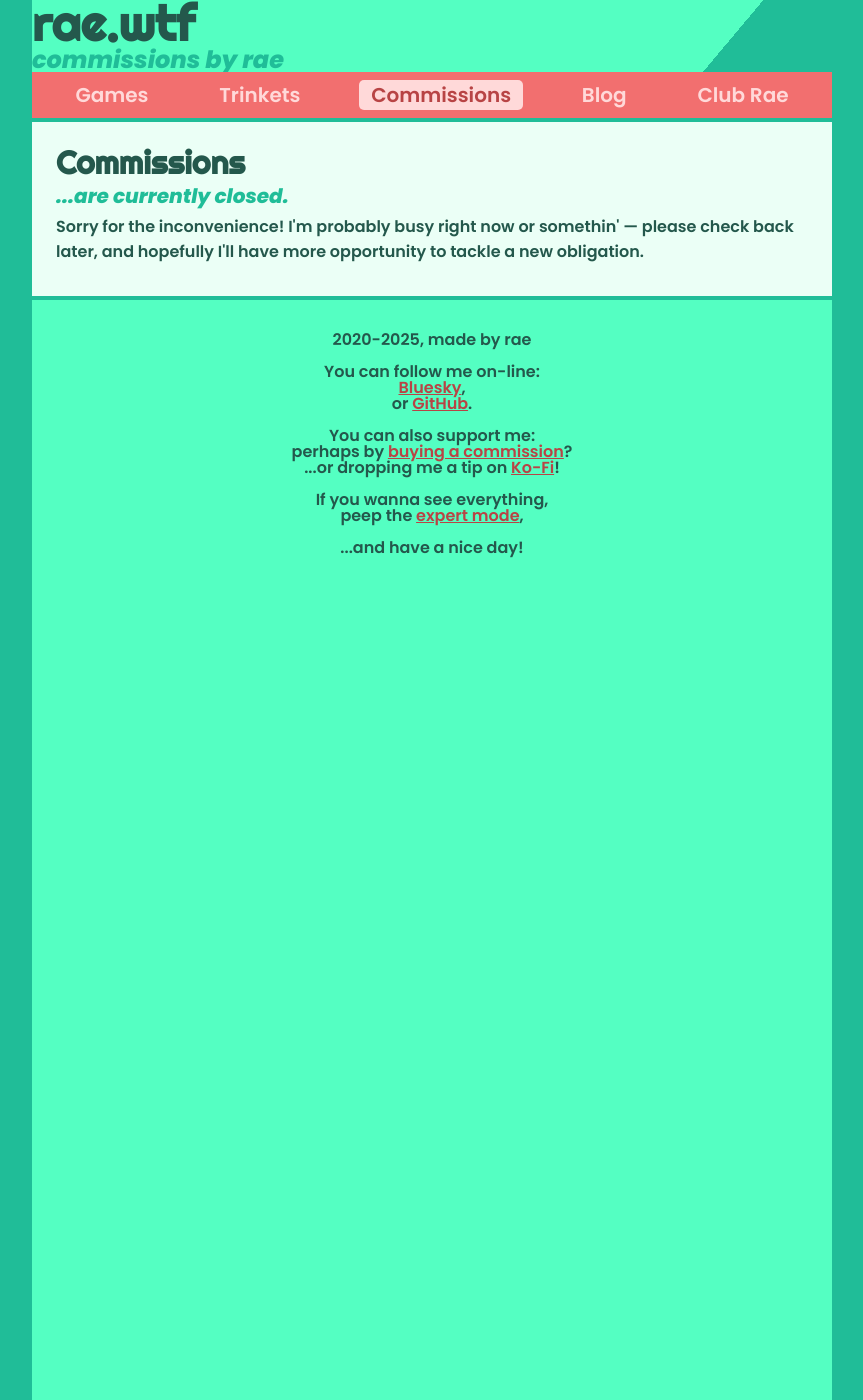
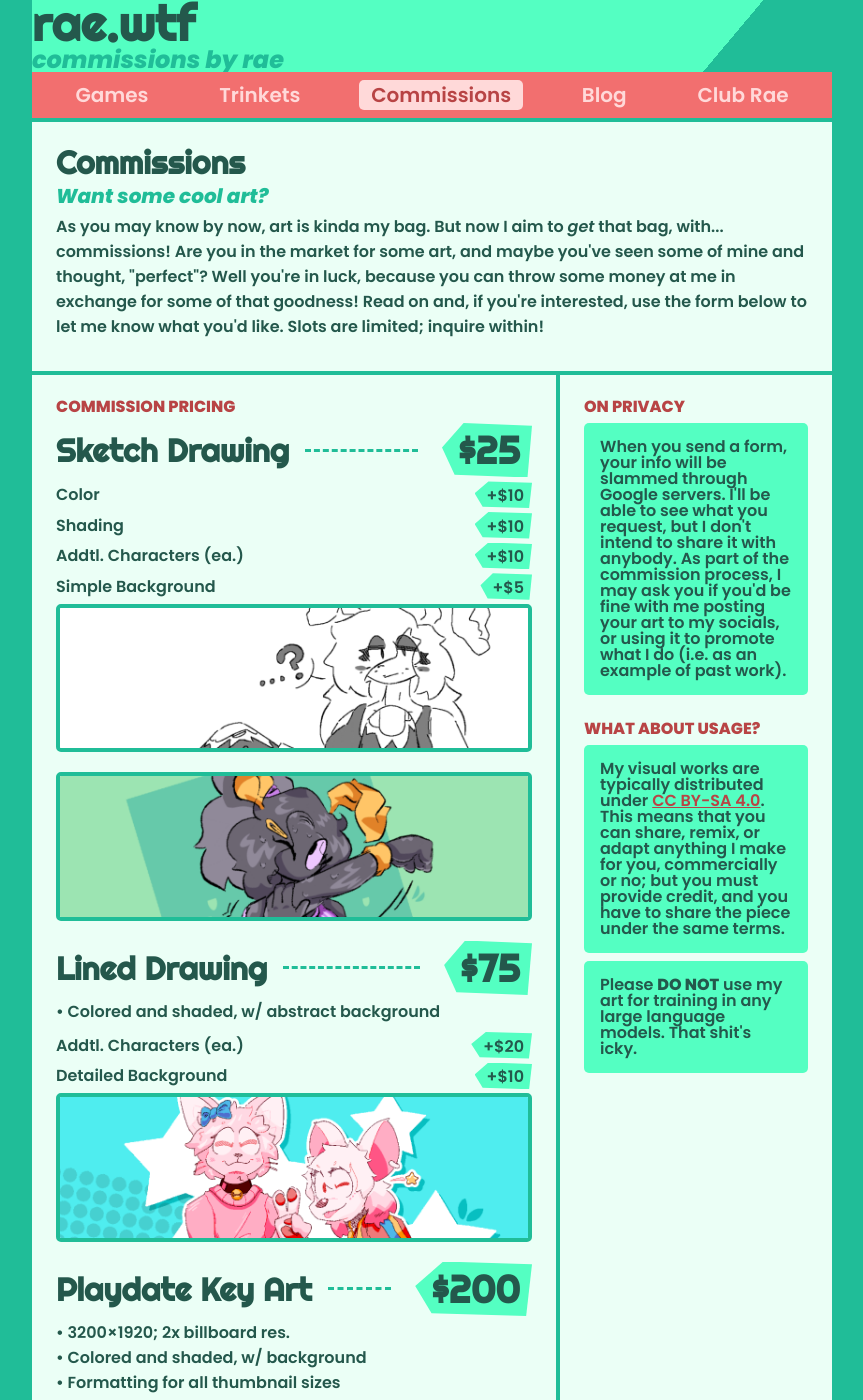
Before and after one commit to raewtf/raewtf.github.io, a Jekyll site: the page commissions/index.html, which Jekyll copies as it is, in a window 1280 px wide and 1400 px high. Shown: the whole window, without its empty margins (208-1071 px from the left). Built offline with Jekyll 4.4.1, drawn with Linux system fonts in a browser that asks for light colours; some of the changed text lies outside the part shown.

```diff
--- a/commissions/index.html
+++ b/commissions/index.html
@@ -72,7 +72,7 @@
 		<a href="../clubrae">Club Rae</a>
 	</div>
 	<!-- closed -->
-	<div class="sides">
+	<div class="sides hidden">
 		<div class="side_right">
 			<h1>Commissions</h1>
 			<h2>...are currently closed.</h2>
@@ -80,12 +80,12 @@
 		</div>
 	</div>
 	<!-- open! -->
-	<div class="main hidden">
+	<div class="main">
 		<h1>Commissions</h1>
 		<h2>Want some cool art?</h2>
-		<p>As you may know by now, art is kinda my bag. But now I aim to <i>get</i> that bag, with... commissions! Are you in the market for some art, and maybe you've seen some of mine and thought, "perfect"? Well you're in luck, because you can throw some money at me in exchange for some of that goodness! Read on and, if you're interested, use the form below to let me know what you'd like.</p>
+		<p>As you may know by now, art is kinda my bag. But now I aim to <i>get</i> that bag, with... commissions! Are you in the market for some art, and maybe you've seen some of mine and thought, "perfect"? Well you're in luck, because you can throw some money at me in exchange for some of that goodness! Read on and, if you're interested, use the form below to let me know what you'd like. Slots are limited; inquire within!</p>
 	</div>
-	<div class="sides hidden">
+	<div class="sides">
 		<div class="side_left">
 			<h3>Commission Pricing</h3>
 			<h1 class="contains_money">Sketch Drawing<hr><span class="money">$25</span></h1>
@@ -139,11 +139,8 @@
 			<h3>On Privacy</h3>
 			<p class="box">When you send a form, your info will be slammed through Google servers. I'll be able to see what you request, but I don't intend to share it with anybody. As part of the commission process, I may ask you if you'd be fine with me posting your art to my socials, or using it to promote what I do (i.e. as an example of past work).</p>
 			<br>
-			<h3>What About Payment?</h3>
-			<p class="box">Prices on this page are listed in USD. Payment happens over <a href="https://ko-fi.com/raewtf">Ko-Fi</a>, and payment processing happens via Stripe. Payment is only due after most of the work is done, but no high-quality assets will swap hands 'til then.</p>
-			<br>
-			<h3>And Usage?</h3>
-			<p class="box">My visual works are typically distributed under <a href="https://creativecommons.org/licenses/by-sa/4.0/">CC BY-SA 4.0</a>. This means that you can share, remix, or adapt anything I make for you, commercially or no; but you must provide credit, and you have to share the piece under the same terms.</p><p class="box">Please <b>DO NOT</b> use my art for training in any large language models. That shit's icky.</p>
+			<h3>What About Usage?</h3>
+			<p class="box">My visual works are typically distributed under <a href="https://creativecommons.org/licenses/by-sa/4.0/">CC BY-SA 4.0</a>. This means that you can share, remix, or adapt anything I make for you, commercially or no; but you must provide credit, and you have to share the piece under the same terms.</p><p class="box">Please <b>DO NOT</b> use my art for training in any la<span>rge lan</span>guage models. That shit's icky.</p>
 		</div>
 	</div>
 	<div class="footer">
```
